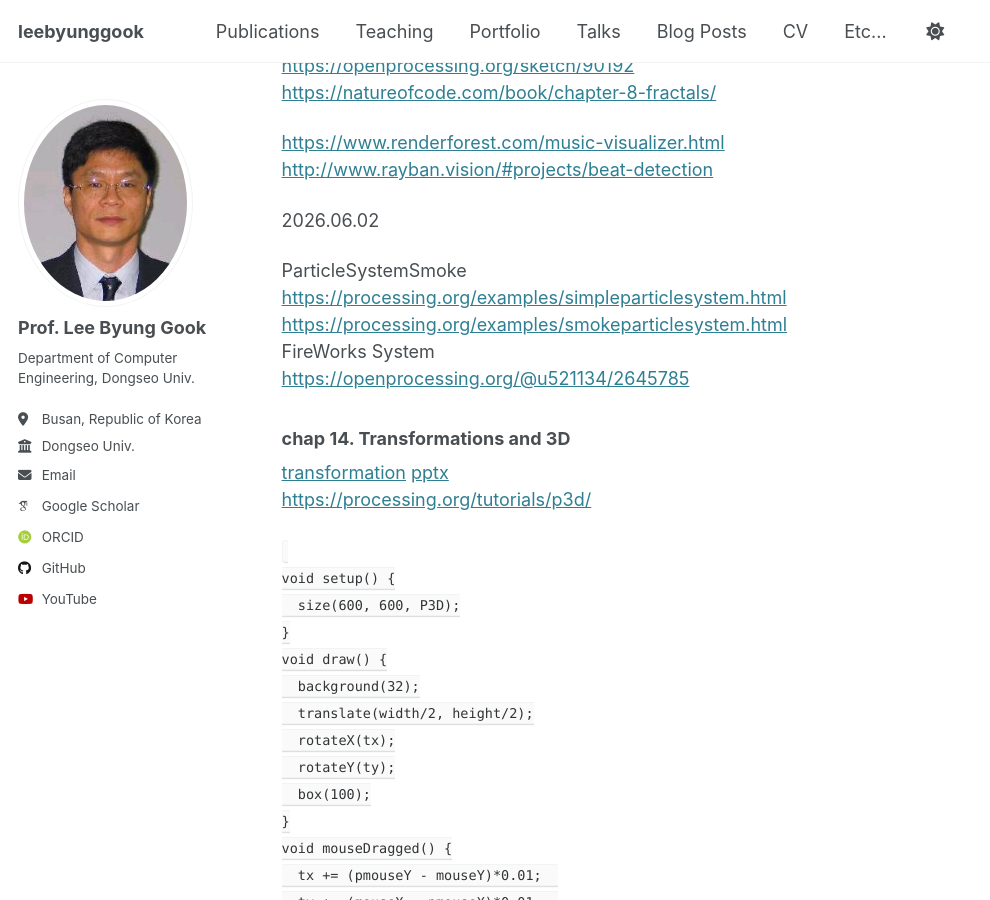
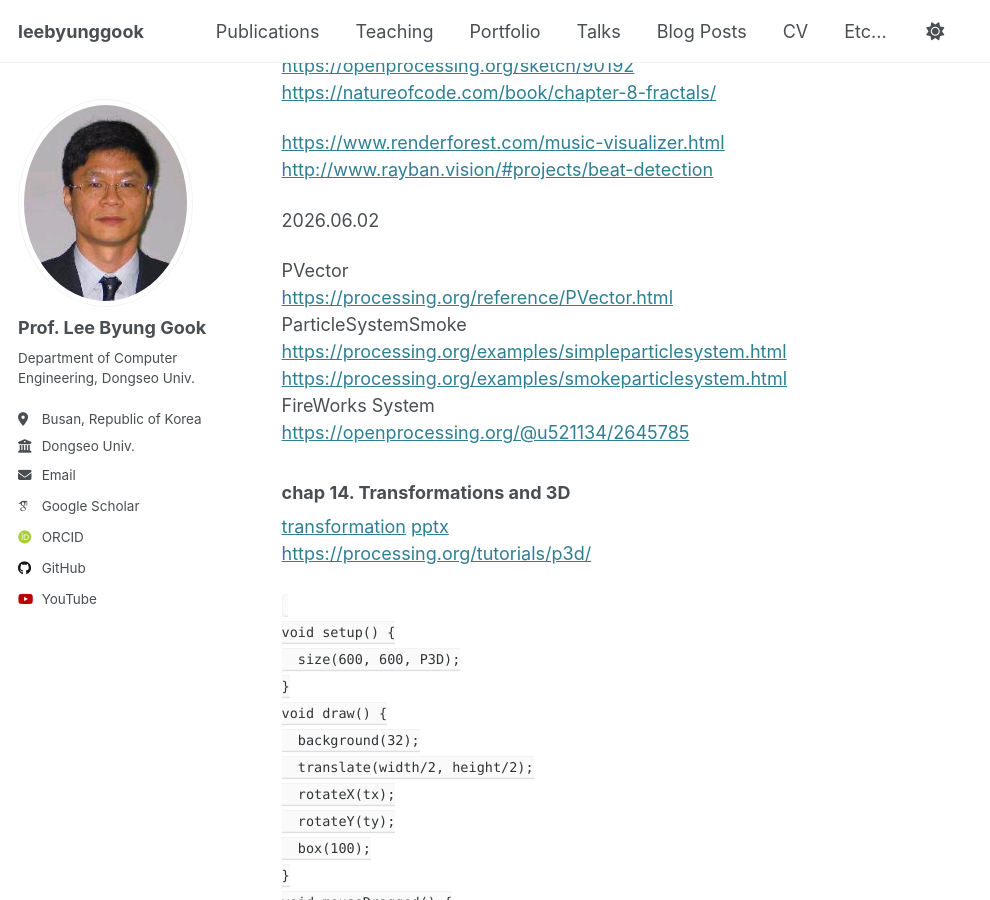
Before and after one commit to leebyunggook/leebyunggook.github.io, a Jekyll site: the page built from _pages/PhysicsProcessing.md, in a window 1280 px wide and 900 px high, scrolled down 4178 px. Shown: the whole window, without its empty margins (0-990 px from the left). Built offline with Jekyll 4.4.1, drawn with Linux system fonts in a browser that asks for light colours; some web fonts are replaced; our own code applies the rules of GitHub Pages for plain Markdown files.

Commit message:
Update PhysicsProcessing.md

```diff
--- a/_pages/PhysicsProcessing.md
+++ b/_pages/PhysicsProcessing.md
@@ -138,6 +138,8 @@ flowers mountains faces tree <br>
 
 2026.06.02 <br>
 
+PVector <br>
+[https://processing.org/reference/PVector.html](https://processing.org/reference/PVector.html) <br>
 ParticleSystemSmoke <br>
 [https://processing.org/examples/simpleparticlesystem.html](https://processing.org/examples/simpleparticlesystem.html) <br>
 [https://processing.org/examples/smokeparticlesystem.html](https://processing.org/examples/smokeparticlesystem.html) <br>
```
